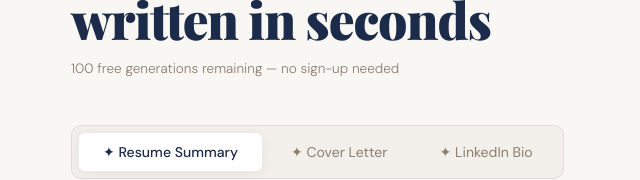
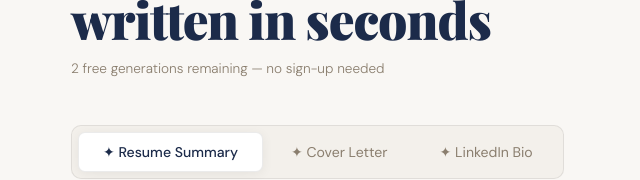
Before and after one commit to navd16/hireedge, a website: page public/index.html in a window 1280 px wide. Shown: the part 883-1063 px from the top of the page, 17-657 px from the left. Drawn offline with nearby package versions, Linux system fonts and the light colour scheme.

Commit message:
Update index.html

```diff
--- a/public/index.html
+++ b/public/index.html
@@ -357,7 +357,7 @@ const CONFIG = {
   STRIPE_SINGLE_LINK: 'https://buy.stripe.com/YOUR_SINGLE_LINK',      // $2 single generation
   STRIPE_PACK_LINK: 'https://buy.stripe.com/YOUR_PACK_LINK',          // $9 one-time 30 days
   STRIPE_LIFETIME_LINK: 'https://buy.stripe.com/YOUR_LIFETIME_LINK',  // $79 one-time forever
-  FREE_LIMIT: 100,
+  FREE_LIMIT: 2,
   PACK_DAYS: 30,
 };
 
```
